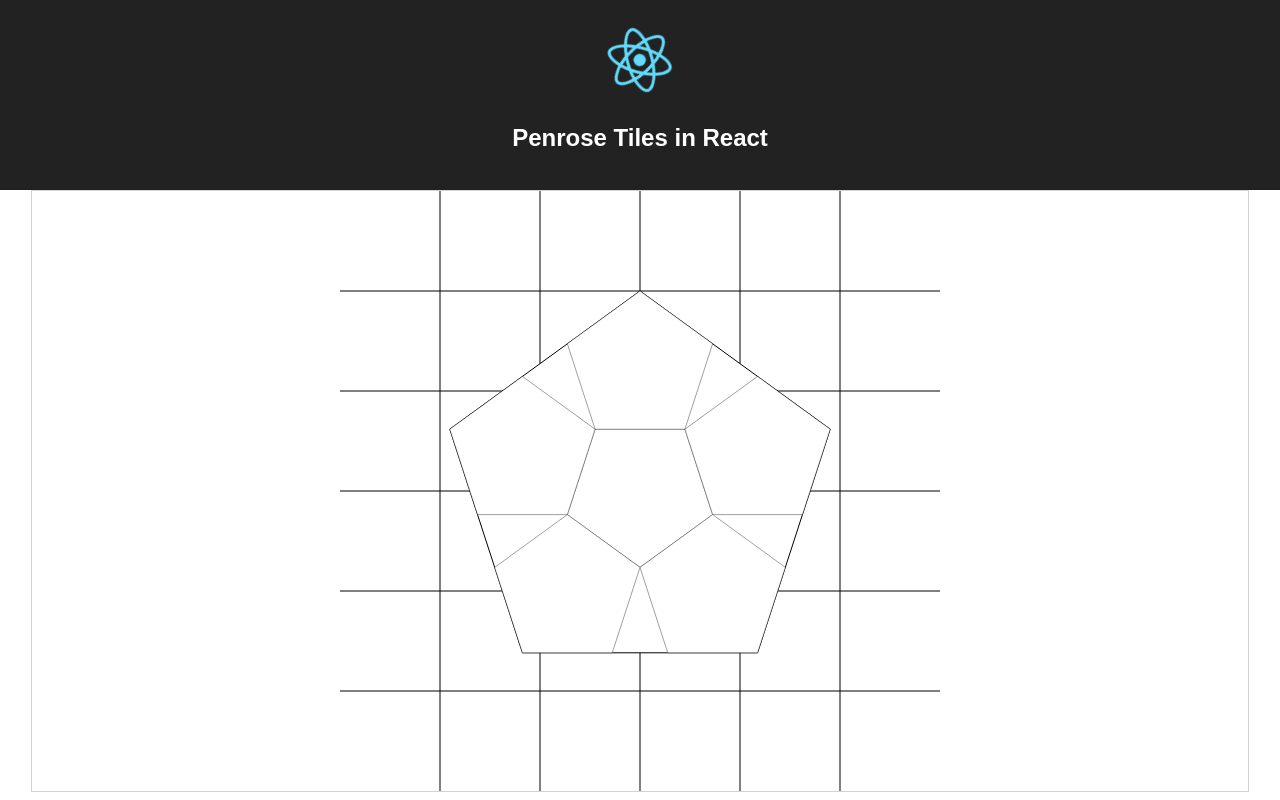
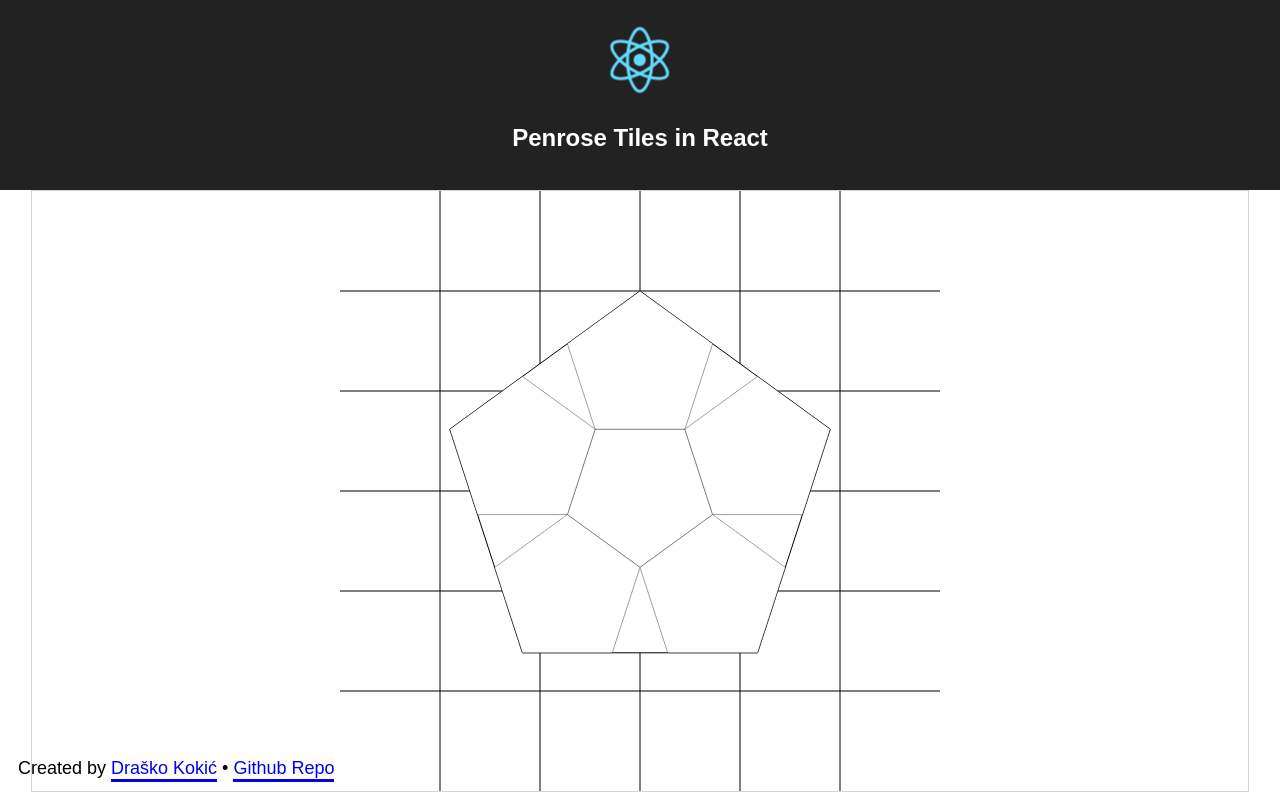
Before and after one commit to dkokic/penrose-tiles, a React (Create React App) app: page / in a window 1280 px wide. Built offline with nearby package versions, Linux system fonts and the light colour scheme.

Commit message:
Add footer and references in README

```diff
--- a/src/App.css
+++ b/src/App.css
@@ -22,3 +22,17 @@
 .App-content {
   font-size: large;
 }
+
+.App-footer {
+  font-size: large;
+  position: fixed;
+  bottom: 1em;
+  left: 1em;
+}
+
+.App-footer a {
+  display: inline-block;
+  text-decoration: none;
+  border-bottom: 3px solid;
+  transition: .1s all;
+}
--- a/src/App.js
+++ b/src/App.js
@@ -53,6 +53,12 @@ class App extends Component {
             </g>
           </svg>
         </div>
+        <div className="App-footer">
+          <span>Created by </span>
+          <a href="http://kodra.net">Draško Kokić</a>
+          <span> • </span>
+          <a href="https://github.com/dkokic/penrose-tiles">Github Repo</a>
+        </div>
       </div>
     );
   }
```
Also changed, not shown: 1 other file (tests, documents, lock files or other folders).
